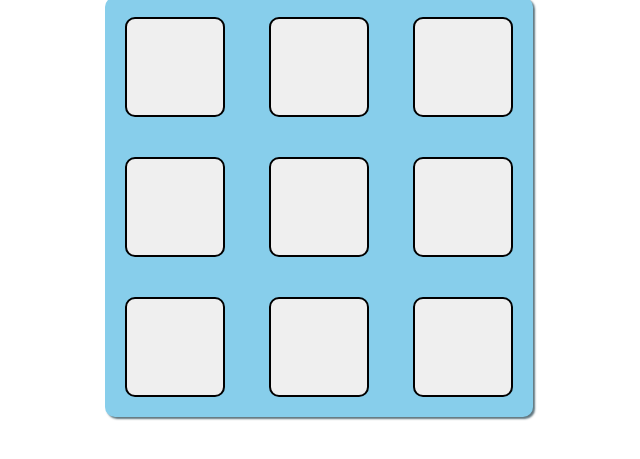
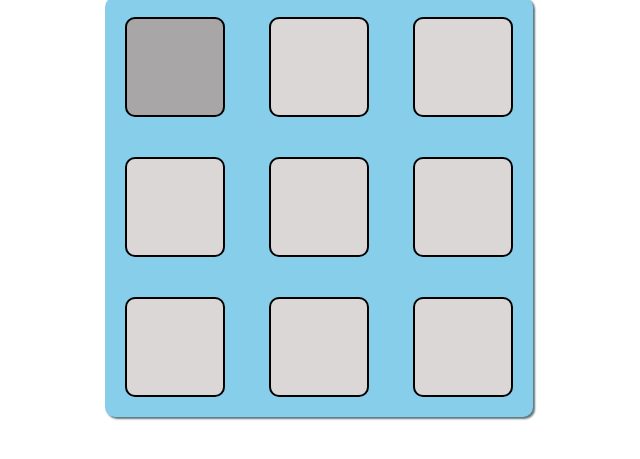
Before and after one commit to Craig-Rosario/JS_projects, a plain HTML site: page 9.Tic_Tac_Toe/index.html in a window 1280 px wide. In both pictures the pointer is over the button 495 px from the left and 300 px from the top of the page. Shown: the part 233-692 px from the top of the page, without its empty margins (321-961 px from the left). Drawn offline with Linux system fonts and the light colour scheme.

Commit message:
added little css as well as circle and cross images

```diff
--- a/9.Tic_Tac_Toe/style.css
+++ b/9.Tic_Tac_Toe/style.css
@@ -31,4 +31,9 @@ body{
     margin: 20px;
     border-radius: 10px;
     border: 2px solid black;
+    background-color: rgb(220, 215, 215);
 }
+
+#button:hover{
+    background-color: rgb(168, 166, 166);
+}
```
Also changed, not shown: 9.Tic_Tac_Toe/circle.png (added), 9.Tic_Tac_Toe/cross.png (added).
